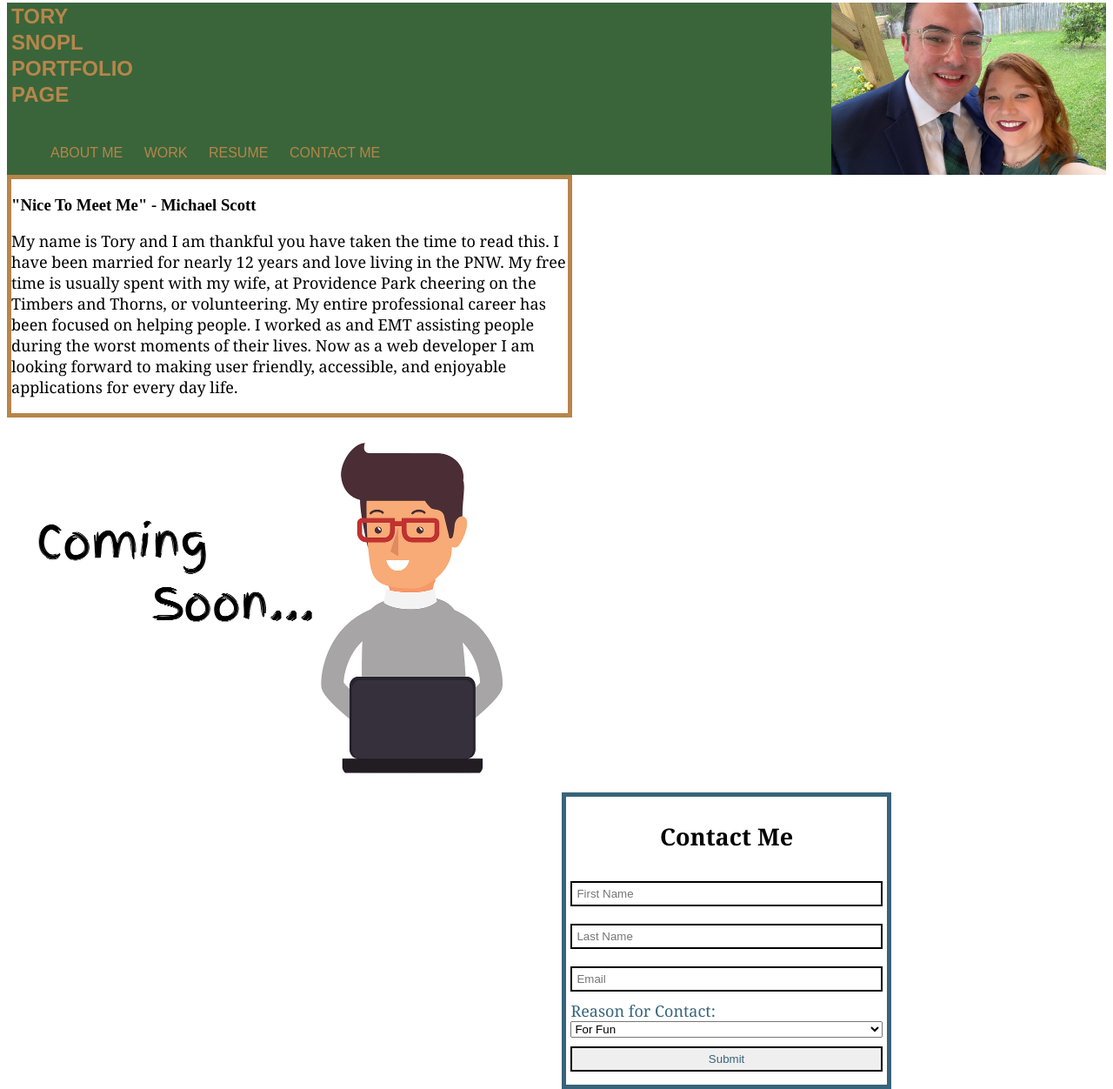
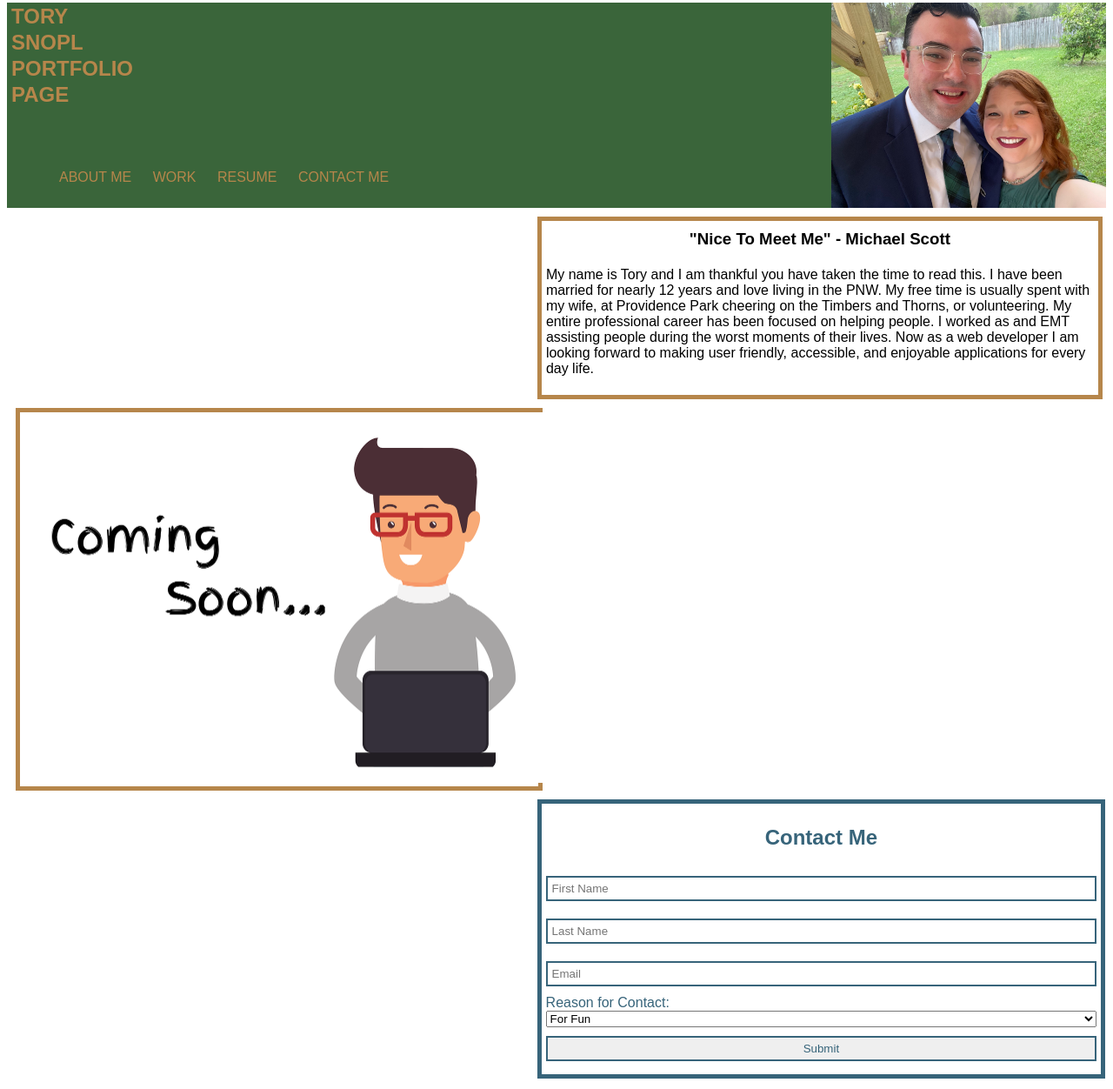
Before and after one commit to TorySnopl/portfolio-page, a plain HTML site: page index.html in a window 1280 px wide. Shown: the part 5-1257 px from the top of the page at 87% size. Drawn offline with Linux system fonts and the light colour scheme.

Commit message:
finished pseudo elements

```diff
--- a/assets/css/style.css
+++ b/assets/css/style.css
@@ -8,28 +8,26 @@
     color: #b6864b;
     font-family: futura, brooklyn, sans-serif;
     display: flex;
+    justify-content: space-between;
+
 
 }
 
 
 .header h2 {
     margin: 2px 10px 2px 5px;
-
 }
 
 /* Nav */
 .nav {
     margin-top: 10%;
-    text-align: center;
+    padding: 10px;
 }
-
 
 
 .nav li {
    list-style-type: none;
    display: inline;
-
-
 }
 
 .nav a{
@@ -37,52 +35,58 @@
     margin: 0 10px;
     color: #b6864b;
 
+
 }
 /* About */
 .about {
+    margin: 10px;
     width: 50vw;
     border: 5px solid #b6864b;
-
+    margin-left: 48.25%;
 }
 
-.about h2 {
-    align-self: center;
+.about h3 {
+    text-align: center;
     margin: 10px 0;
+    font-family: futura, brooklyn, sans-serif;
 }
 
 .about p {
-    font-family: baskerville, Cambria, Cochin, Georgia, Times, 'Times New Roman', serif;
-    font-size: large;
+    font-family: futura, brooklyn, sans-serif;
+    font-size: medium;
+    padding: 5px;
 }
 /* Projects*/
-.Project1 {
-    display: flex;
-    flex-direction: row;
-    flex-wrap: wrap;
-    align-self: flex-end;
+.project1 {
+ border: 5px solid #b6864b;
+ margin: 10px;
+ margin-right: 51.25%;
+
 }
 /* Form */
 .fill {
     display: flex;
     flex-direction: column;
     align-self: flex-end;
-    width: 28vw;
+    width: 49.5vw;
     border: 5px solid #37647a;
     padding: 5px;
-    font-family: baskervilel, Cambria, Cochin, Georgia, Times, 'Times New Roman', serif;
-    font-size: large;
+    font-family: futura, brooklyn, sans-serif;
+    font-size: medium;
     position: absolute;
-    left: 50.5%;
+    left: 48.25%;
+
 }
 
 .fill h2 {
     align-self: center;
+    color: #37647a;
 }
 
 .fill input {
 margin: 10px 0;
 padding: 5px;
-border: 2px solid black;
+border: 2px solid #37647a;
 }
 
 /* Pseudo elements */
@@ -104,3 +108,7 @@ border: 2px solid black;
     transition-property: background-color;
 
 }
+
+.project1:hover {
+    transform: rotate(2deg);
+}
```
